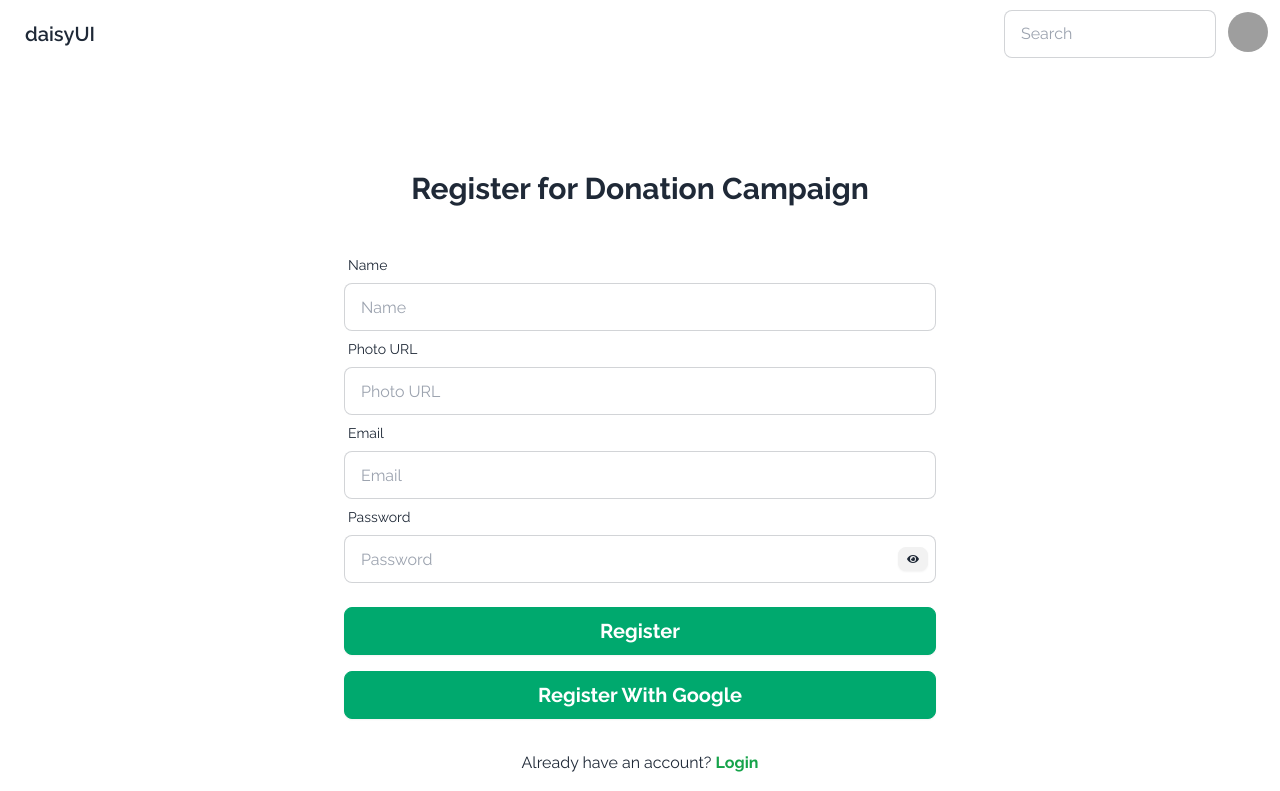
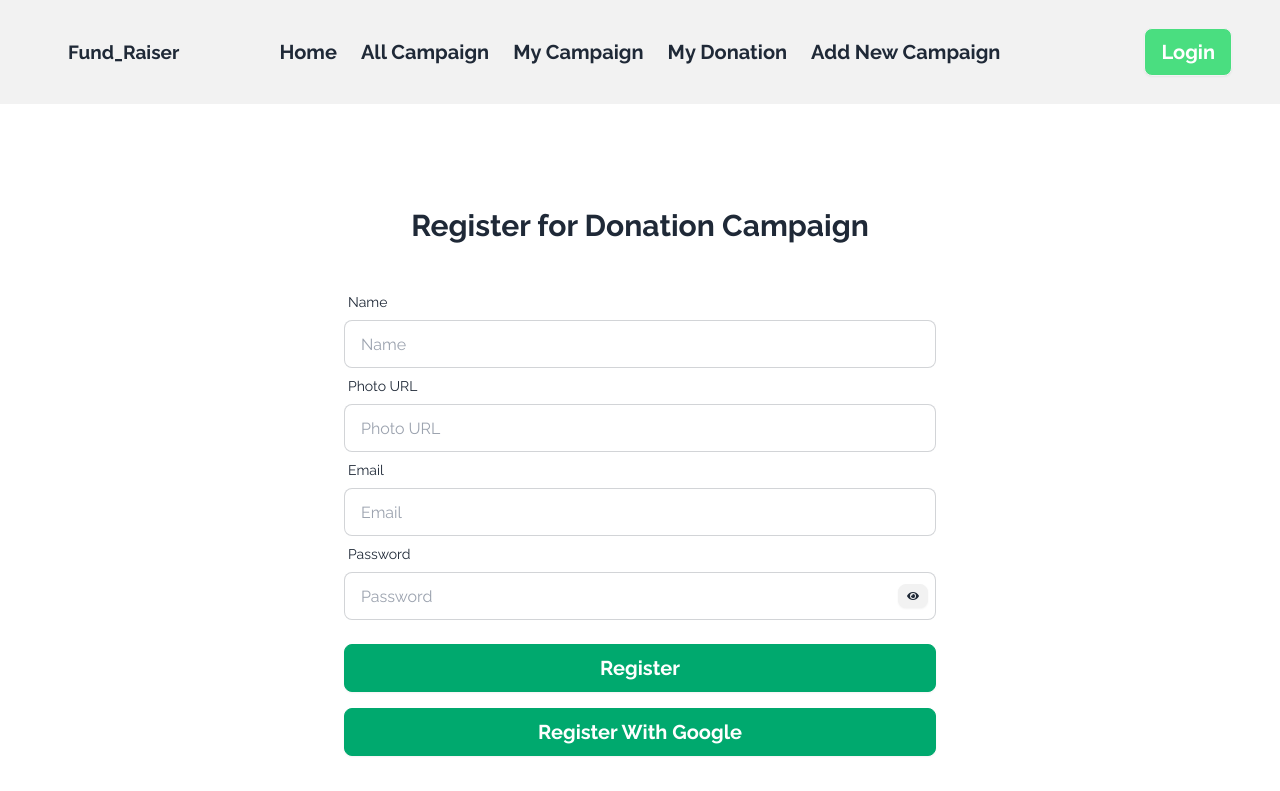
Before and after one commit to Rokon-Khan/ph-assignment-11, a React (Vite) app: page /register in a window 1280 px wide. Shown: the top 791 px of the page. Built offline with nearby package versions, Linux system fonts and the light colour scheme; no server answers; grey boxes are pictures that could not be loaded.

Commit message:
The Navbar Dropdown added

```diff
--- a/src/components/Navbar.jsx
+++ b/src/components/Navbar.jsx
@@ -1,18 +1,214 @@
+// import { useContext } from "react";
+// import { Link } from "react-router-dom";
+// // import logo from "../assets/logo3.png";
+// import { AuthContext } from "../authprovider/AuthProvider";
+
+// const Navbar = () => {
+//   const { user, logOut } = useContext(AuthContext);
+
+//   const handleLogOut = () => {
+//     logOut().then().catch();
+//   };
+
+//   return (
+//     <div>
+//       <div className="navbar bg-base-100">
+//         <div className="flex-1">
+//           <Link className="btn btn-ghost text-xl">Assignment</Link>
+//         </div>
+
+//       </div>
+//     </div>
+//   );
+// };
+
+// export default Navbar;
+
+import { useContext } from "react";
+import { Link, NavLink } from "react-router-dom";
+// import logo from "../assets/logo3.png";
+import { AuthContext } from "../authprovider/AuthProvider";
+
 const Navbar = () => {
+  const { user, logOut } = useContext(AuthContext);
+
+  const handleLogOut = () => {
+    logOut().then().catch();
+  };
+
   return (
+    <div className=" lg:px-10 lg:py-5 bg-base-200">
+      <div className="navbar z-20 ">
+        <div className="navbar-start">
+          <div className="dropdown">
+            <div tabIndex={0} role="button" className="btn btn-ghost lg:hidden">
+              <svg
+                xmlns="http://www.w3.org/2000/svg"
+                className="h-5 w-5"
+                fill="none"
+                viewBox="0 0 24 24"
+                stroke="currentColor"
+              >
+                <path
+                  strokeLinecap="round"
+                  strokeLinejoin="round"
+                  strokeWidth="2"
+                  d="M4 6h16M4 12h8m-8 6h16"
+                />
+              </svg>
+            </div>
+            <ul
+              tabIndex={0}
+              className="menu menu-sm dropdown-content bg-base-100 rounded-box z-[1] mt-3 w-52 p-2 shadow"
+            >
+              <NavLink
+                className={({ isActive }) =>
+                  `font-bold ${
+                    isActive
+                      ? "text-green-500 bg-white px-3 py-2 rounded-xl"
+                      : "hover:text-green-500"
+                  }`
+                }
+                to="/"
+              >
+                Home
+              </NavLink>
+              <NavLink
+                className={({ isActive }) =>
+                  `font-bold ${
+                    isActive
+                      ? "text-green-500 bg-white px-3 py-2 rounded-xl"
+                      : "hover:text-green-500"
+                  }`
+                }
+                to="/allcampaign"
+              >
+                All Campaign
+              </NavLink>
+
+              <NavLink
+                className={({ isActive }) =>
+                  `font-bold ${
+                    isActive
+                      ? "text-green-500  bg-white px-3 py-2 rounded-xl"
+                      : "hover:text-green-500"
+                  }`
+                }
+                to="/mycampaign"
+              >
+                My Campaign
+              </NavLink>
+              <NavLink
+                className={({ isActive }) =>
+                  `font-bold ${
+                    isActive
+                      ? "text-green-500  bg-white px-3 py-2 rounded-xl"
+                      : "hover:text-green-500"
+                  }`
+                }
+                to="/mydonation"
+              >
+                My Donation
+              </NavLink>
+              <NavLink
+                className={({ isActive }) =>
+                  `font-bold ${
+                    isActive
+                      ? "text-green-500  bg-white px-3 py-2 rounded-xl"
+                      : "hover:text-green-500"
+                  }`
+                }
+                to="/addnewcampaign"
+                // to={`/addcampaign/${user?.id}`}
+              >
+                Add New Campaign
+              </NavLink>
+            </ul>
+          </div>
+          <Link
+            to="/"
+            className="btn btn-ghost text-xl font-bold lg:flex hidden"
+          >
+            Fund_Raiser
+          </Link>
+        </div>
+        <div className="navbar-center hidden lg:flex">
+          <ul className="space-x-6 text-xl px-1 gap-6">
+            <NavLink
+              className={({ isActive }) =>
+                `font-bold ${
+                  isActive
+                    ? "text-green-500 bg-white px-3 py-2 rounded-xl"
+                    : "hover:text-green-500"
+                }`
+              }
+              to="/"
+            >
+              Home
+            </NavLink>
+            <NavLink
+              className={({ isActive }) =>
+                `font-bold ${
+                  isActive
+                    ? "text-green-500 bg-white px-3 py-2 rounded-xl"
+                    : "hover:text-green-500"
+                }`
+              }
+              to="/allcampaign"
+            >
+              All Campaign
+            </NavLink>
+            <NavLink
+              className={({ isActive }) =>
+                `font-bold ${
+                  isActive
+                    ? "text-green-500  bg-white px-3 py-2 rounded-xl"
+                    : "hover:text-green-500"
+                }`
+              }
+              to="/mycampaign"
+            >
+              My Campaign
+            </NavLink>
+            <NavLink
+              className={({ isActive }) =>
+                `font-bold ${
+                  isActive
+                    ? "text-green-500  bg-white px-3 py-2 rounded-xl"
+                    : "hover:text-green-500"
+                }`
+              }
+              to="/mydonation"
+            >
+              My Donation
+            </NavLink>
+            <NavLink
+              className={({ isActive }) =>
+                `font-bold ${
+                  isActive
+                    ? "text-green-500  bg-white px-3 py-2 rounded-xl"
+                    : "hover:text-green-500"
+                }`
+              }
+              to="/addnewcampaign"
+              // to={`/addcampaign/${user?.id}`}
+            >
+              Add New Campaign
+            </NavLink>
+          </ul>
+        </div>
+        <div className="navbar-end gap-5">
+          {/* <div>
+            <Link
+              to="/login"
+              className="btn bg-green-400 text-xl text-white font-bold "
+            >
+              Login
+            </Link>
+          </div> */}
+          {user ? (
             <div>
-      <div className="navbar bg-base-100">
-        <div className="flex-1">
-          <a className="btn btn-ghost text-xl">daisyUI</a>
-        </div>
               <div className="flex-none gap-2">
-          <div className="form-control">
-            <input
-              type="text"
-              placeholder="Search"
-              className="input input-bordered w-24 md:w-auto"
-            />
-          </div>
                 <div className="dropdown dropdown-end">
                   <div
                     tabIndex={0}
@@ -21,29 +217,63 @@ const Navbar = () => {
                   >
                     <div className="w-10 rounded-full">
                       <img
-                  alt="Tailwind CSS Navbar component"
-                  src="https://img.daisyui.com/images/stock/photo-1534528741775-53994a69daeb.webp"
+                        className="w-[60px] h-[60px] border-4 border-zinc-300 rounded-full cursor-pointer"
+                        src={user?.photoURL}
+                        alt=""
                       />
                     </div>
                   </div>
+                  <button
+                    onClick={handleLogOut}
+                    className="btn bg-green-400 text-lg text-white font-bold"
+                  >
+                    Log Out
+                  </button>
                   <ul
                     tabIndex={0}
                     className="menu menu-sm dropdown-content bg-base-100 rounded-box z-[1] mt-3 w-52 p-2 shadow"
                   >
                     <li>
                       <a className="justify-between">
-                  Profile
-                  <span className="badge">New</span>
+                        <h3 className="text-xl font-bold text-center text-gray-700">
+                          {user?.displayName}
+                        </h3>
                       </a>
-              </li>
-              <li>
-                <a>Settings</a>
-              </li>
-              <li>
-                <a>Logout</a>
                     </li>
                   </ul>
                 </div>
+              </div>
+              {/* <img
+                className="w-[60px] h-[60px] border-4 border-zinc-300 rounded-full cursor-pointer"
+                src={user?.photoURL}
+                alt=""
+              /> */}
+
+              {/* <button
+                onClick={handleLogOut}
+                className="btn bg-green-400 text-xl text-white font-bold "
+              >
+                Log Out
+              </button> */}
+              {/* <div className="absolute top-full left-1/2 -translate-x-1/2 mt-2 hidden group-hover:flex flex-col items-center bg-white p-4 rounded-lg shadow-lg w-[200px]">
+                <h3 className="text-xl font-bold text-center text-gray-700">
+                  {user?.displayName}
+                </h3>
+                <button
+                  onClick={handleLogOut}
+                  className="btn bg-green-400 text-lg text-white font-bold"
+                >
+                  Log Out
+                </button>
+              </div> */}
+            </div>
+          ) : (
+            <Link to="/login">
+              <button className="btn bg-green-400 text-xl text-white font-bold ">
+                Login
+              </button>
+            </Link>
+          )}
         </div>
       </div>
     </div>
```
Lines whose indentation alone changed are shown as unchanged.
